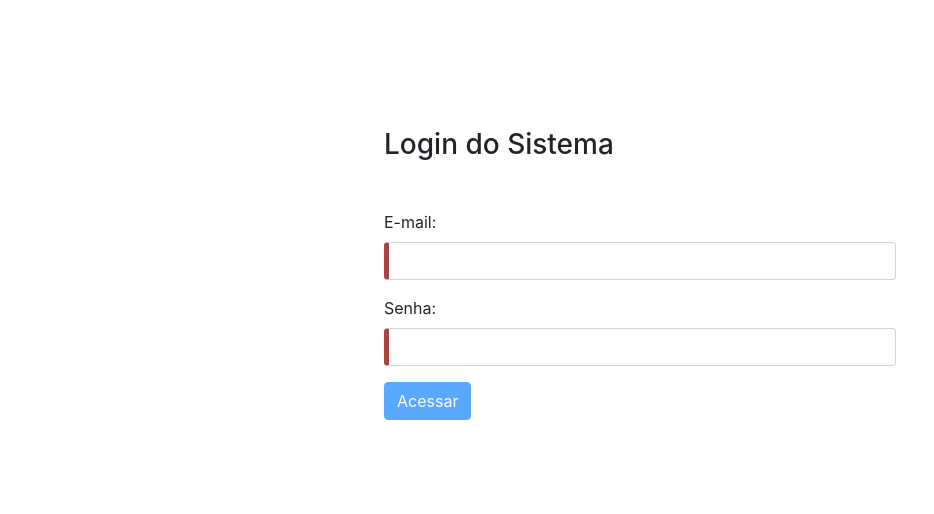
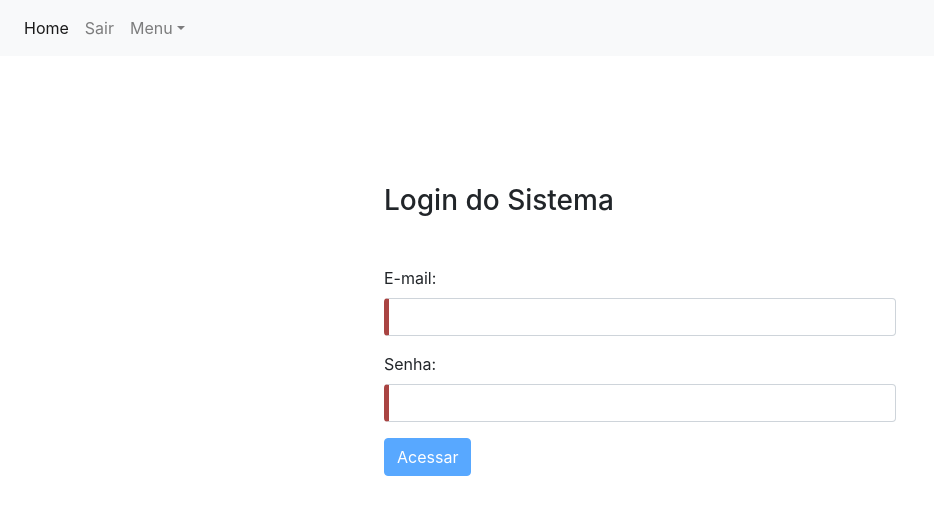
Before and after one commit to pelegrino/angularapirest, an Angular app: page /login in a window 1280 px wide. Shown: the top 514 px of the page, without its empty margins (0-934 px from the left). Built offline with nearby package versions, Linux system fonts and the light colour scheme.

Commit message:
Criando um Interceptor

```diff
--- a/src/app/app.component.html
+++ b/src/app/app.component.html
@@ -1 +1,32 @@
+<div id="page-content-wrapper" >
+  <nav class="navbar navbar-expand-lg navbar-light bg-light" >
+    <div class="collapse navbar-collapse" id="navbarSupportedContent">
+      <ul class="navbar-nav mr-auto">
+        <li class="nav-item active">
+          <a class="nav-link" [routerLink]="['/home']" routerLinkActive="router-link-active" >Home</a>
+        </li>
+
+        <li class="nav-item">
+          <a class="nav-link" (click)="sair()">Sair</a>
+        </li>
+
+        <li class="nav-item dropdown">
+          <a class="nav-link dropdown-toggle"
+            href="#" id="navbarDropdown" role="button"
+            data-toggle="dropdown" aria-haspopup="true"
+            aria-expanded="false">Menu</a>
+
+          <div class="dropdown-menu" aria-labelledby="navbarDropdown">
+            <a class="dropdown-item" href="#">Link 1</a>
+            <a class="dropdown-item" href="#">Link 2</a>
+
+            <div class="dropdown-divider"></div>
+              <a class="dropdown-item" href="#">Link 3</a>
+            </div>
+        </li>
+      </ul>
+    </div>
+  </nav>
+</div>
+
 <router-outlet></router-outlet>
--- a/src/app/app.component.ts
+++ b/src/app/app.component.ts
@@ -1,19 +1,29 @@
-import { Component } from '@angular/core';
-import { LoginServiceService } from './service/login-service.service';
+import { Component, OnInit } from '@angular/core';
+import { Router } from '@angular/router';
+
 
 @Component({
   selector: 'app-root',
   templateUrl: './app.component.html',
   styleUrls: ['./app.component.css']
 })
-export class AppComponent {
+export class AppComponent implements OnInit {
+
   title = 'angularapirest';
 
-  usuario = {login: '', senha: ''};
+  constructor(private router: Router) {
 
-  constructor(private loginService: LoginServiceService) {}
+  }
 
-  public login() {
-    this.loginService.login(this.usuario);
+  ngOnInit(): void {
+    if (localStorage.getItem('token') == null) {
+      this.router.navigate(['login']);
+    }
   }
+
+  public sair() {
+    localStorage.clear();
+    this.router.navigate(['login']);
+  }
+
 }
--- a/src/app/app.module.ts
+++ b/src/app/app.module.ts
@@ -8,6 +8,7 @@
 import { RouterModule, Routes } from '@angular/router';
 import { ModuleWithProviders } from '@angular/core';
 import { LoginComponent } from './login/login.component';
+import { HttpInterceptorModule } from './service/header-interceptor.service';
 
 
 export const appRouters: Routes = [
@@ -29,7 +30,8 @@
     AppRoutingModule,
     FormsModule,
     HttpClientModule,
-    routes
+    routes,
+    HttpInterceptorModule
   ],
   providers: [],
   bootstrap: [AppComponent]
--- /dev/null
+++ b/src/app/service/header-interceptor.service.ts
@@ -0,0 +1,42 @@
+import { HTTP_INTERCEPTORS, HttpEvent, HttpHandler, HttpInterceptor, HttpRequest } from '@angular/common/http';
+import { Injectable, NgModule } from '@angular/core';
+import { Observable } from 'rxjs';
+
+@Injectable()
+export class HeaderInterceptorService implements HttpInterceptor {
+
+  intercept(req: HttpRequest<any>, next: HttpHandler): Observable<HttpEvent<any>> {
+
+    if(localStorage.getItem('token') !== null) {
+      const token = 'Bearer ' + localStorage.getItem('token');
+
+      const tokenRequest = req.clone({
+        headers: req.headers.set('Authorization', token)
+      });
+
+      return next.handle(tokenRequest);
+
+    } else {
+      return next.handle(req);
+
+    }
+
+  }
+
+  constructor() { }
+
+}
+
+@NgModule({
+  providers: [{
+    provide: HTTP_INTERCEPTORS,
+    useClass: HeaderInterceptorService,
+    multi: true,
+
+  },
+],
+})
+
+export class HttpInterceptorModule {
+
+}
```
